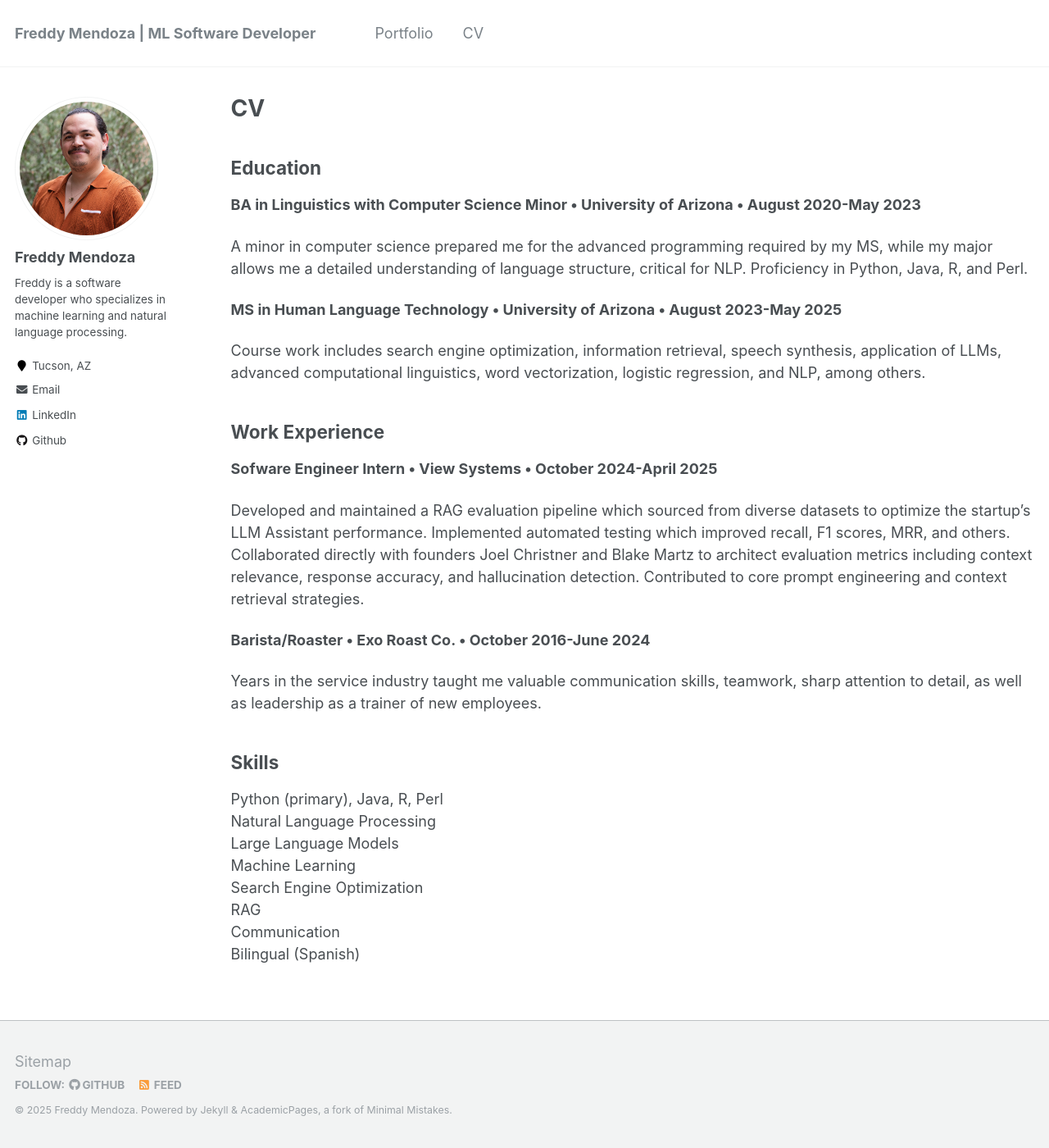
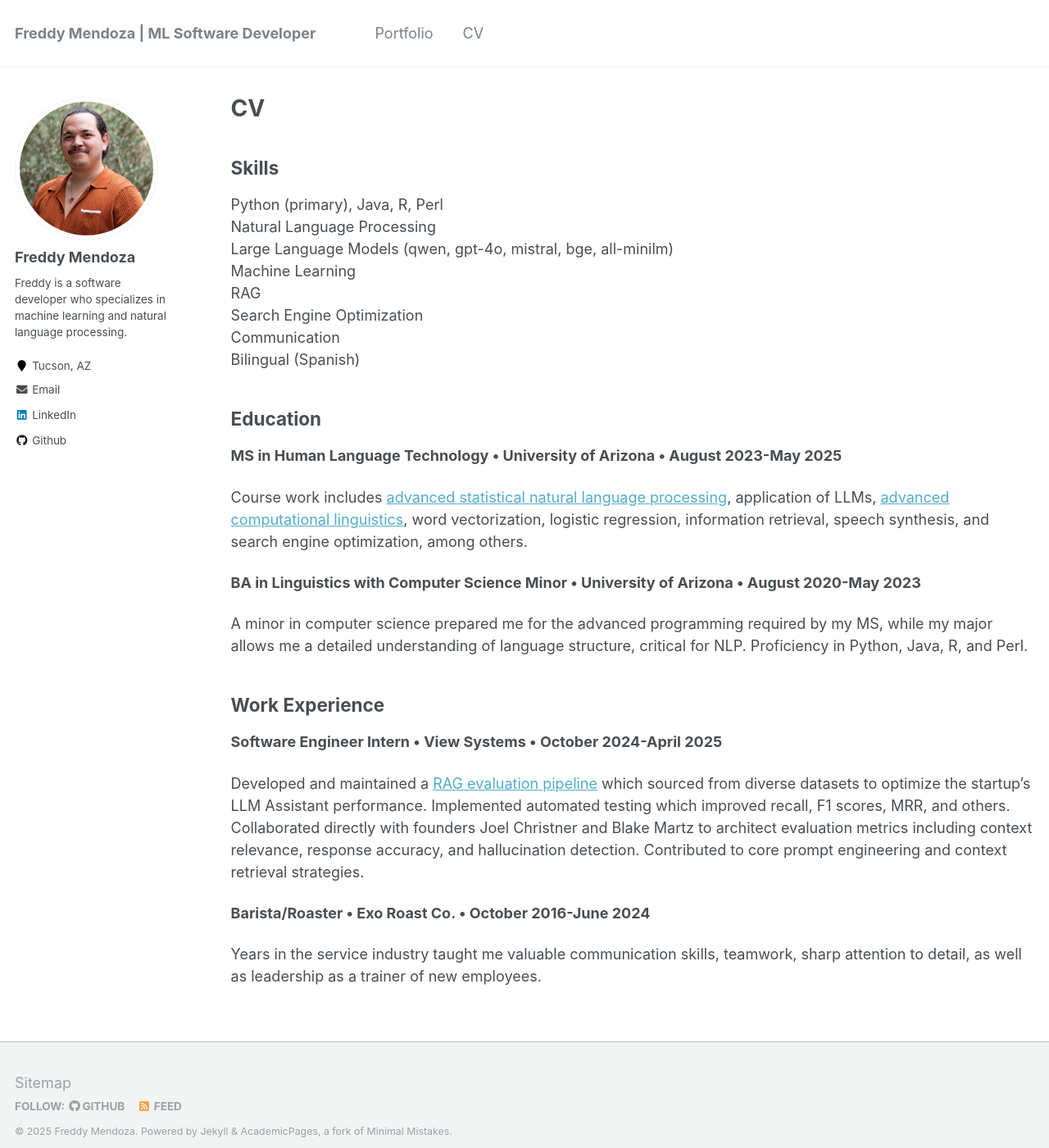
Before and after one commit to fmend/fmend.github.io, a Jekyll site: the page built from _pages/cv.md, in a window 1280 px wide and 1400 px high. Shown: the whole window at 82% size. Built offline with Jekyll 4.4.1, drawn with Linux system fonts in a browser that asks for light colours.

Commit message:
Update cv.md
Implemented recommended changes from Dr. Eric Jackson

```diff
--- a/_pages/cv.md
+++ b/_pages/cv.md
@@ -9,34 +9,34 @@ redirect_from:
 
 {% include base_path %}
 
+## Skills
+
+Python (primary), Java, R, Perl <br>
+Natural Language Processing <br>
+Large Language Models (qwen, gpt-4o, mistral, bge, all-minilm)<br>
+Machine Learning <br>
+RAG <br>
+Search Engine Optimization <br>
+Communication <br>
+Bilingual (Spanish) <br>
+
 ## Education
+
+**MS in Human Language Technology • University of Arizona • August 2023-May 2025**
+
+Course work includes [advanced statistical natural language processing](https://parsertongue.org/courses/snlp-2/), application of LLMs, [advanced computational linguistics](https://sandiway.arizona.edu/ling581-24/), word vectorization, logistic regression, information retrieval, speech synthesis, and search engine optimization, among others.
 
 **BA in Linguistics with Computer Science Minor • University of Arizona • August 2020-May 2023**
 
 A minor in computer science prepared me for the advanced programming required by my MS, while my major allows me a detailed understanding of language structure, critical for NLP. Proficiency in Python, Java, R, and Perl.
 
-**MS in Human Language Technology • University of Arizona • August 2023-May 2025**
-
-Course work includes search engine optimization, information retrieval, speech synthesis, application of LLMs, advanced computational linguistics, word vectorization, logistic regression, and NLP, among others.
-
 
 ## Work Experience
 
-**Sofware Engineer Intern • View Systems • October 2024-April 2025**
+**Software Engineer Intern • View Systems • October 2024-April 2025**
 
-Developed and maintained a RAG evaluation pipeline which sourced from diverse datasets to optimize the startup’s LLM Assistant performance. Implemented automated testing which improved recall, F1 scores, MRR, and others. Collaborated directly with founders Joel Christner and Blake Martz to architect evaluation metrics including context relevance, response accuracy, and hallucination detection. Contributed to core prompt engineering and context retrieval strategies.
+Developed and maintained a [RAG evaluation pipeline](https://github.com/fmend/viewPortfolio) which sourced from diverse datasets to optimize the startup’s LLM Assistant performance. Implemented automated testing which improved recall, F1 scores, MRR, and others. Collaborated directly with founders Joel Christner and Blake Martz to architect evaluation metrics including context relevance, response accuracy, and hallucination detection. Contributed to core prompt engineering and context retrieval strategies.
 
 **Barista/Roaster • Exo Roast Co. • October 2016-June 2024**
 
 Years in the service industry taught me valuable communication skills, teamwork, sharp attention to detail, as well as leadership as a trainer of new employees.
-
-## Skills
-
-Python (primary), Java, R, Perl <br>
-Natural Language Processing <br>
-Large Language Models <br>
-Machine Learning <br>
-Search Engine Optimization <br>
-RAG <br>
-Communication <br>
-Bilingual (Spanish) <br>
```
